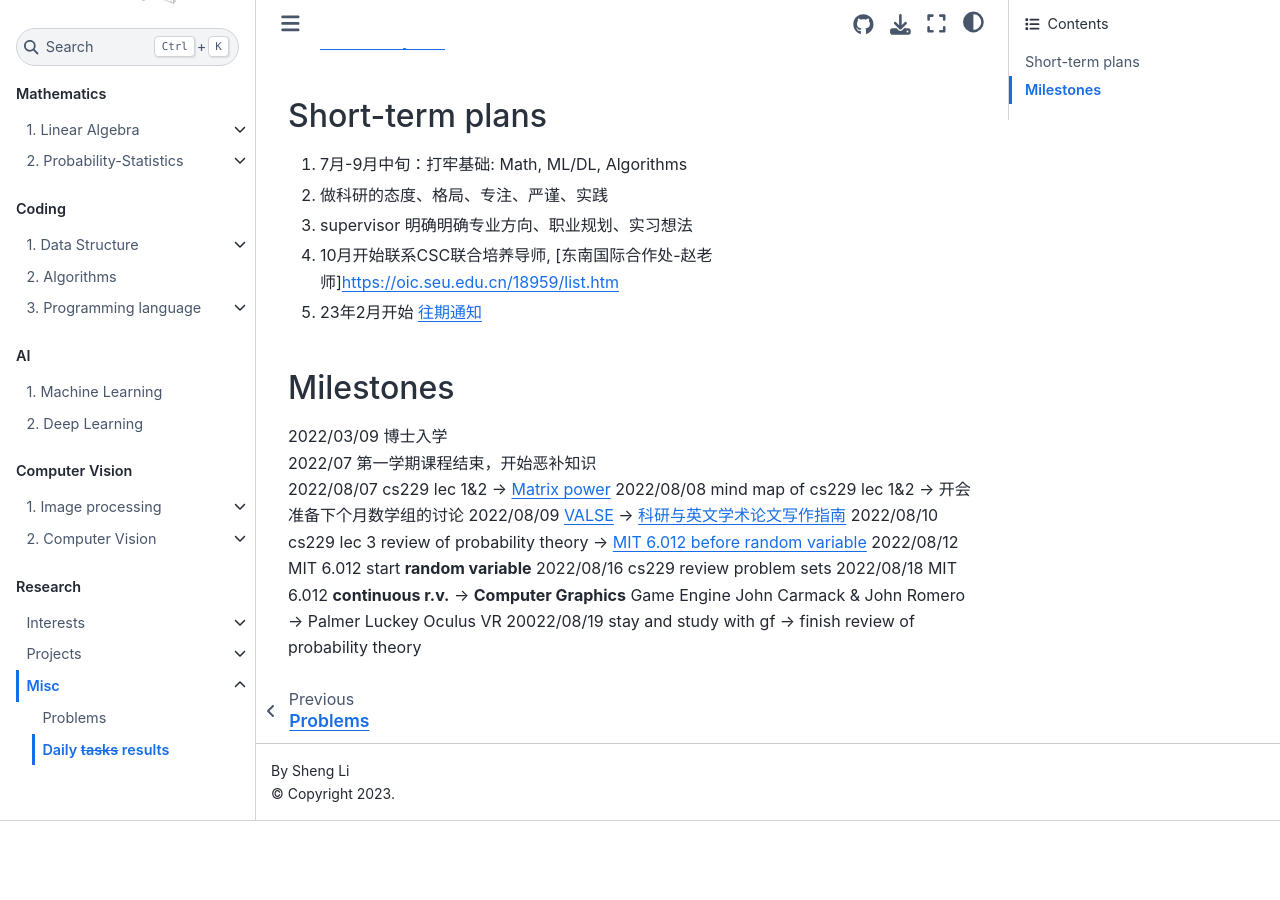
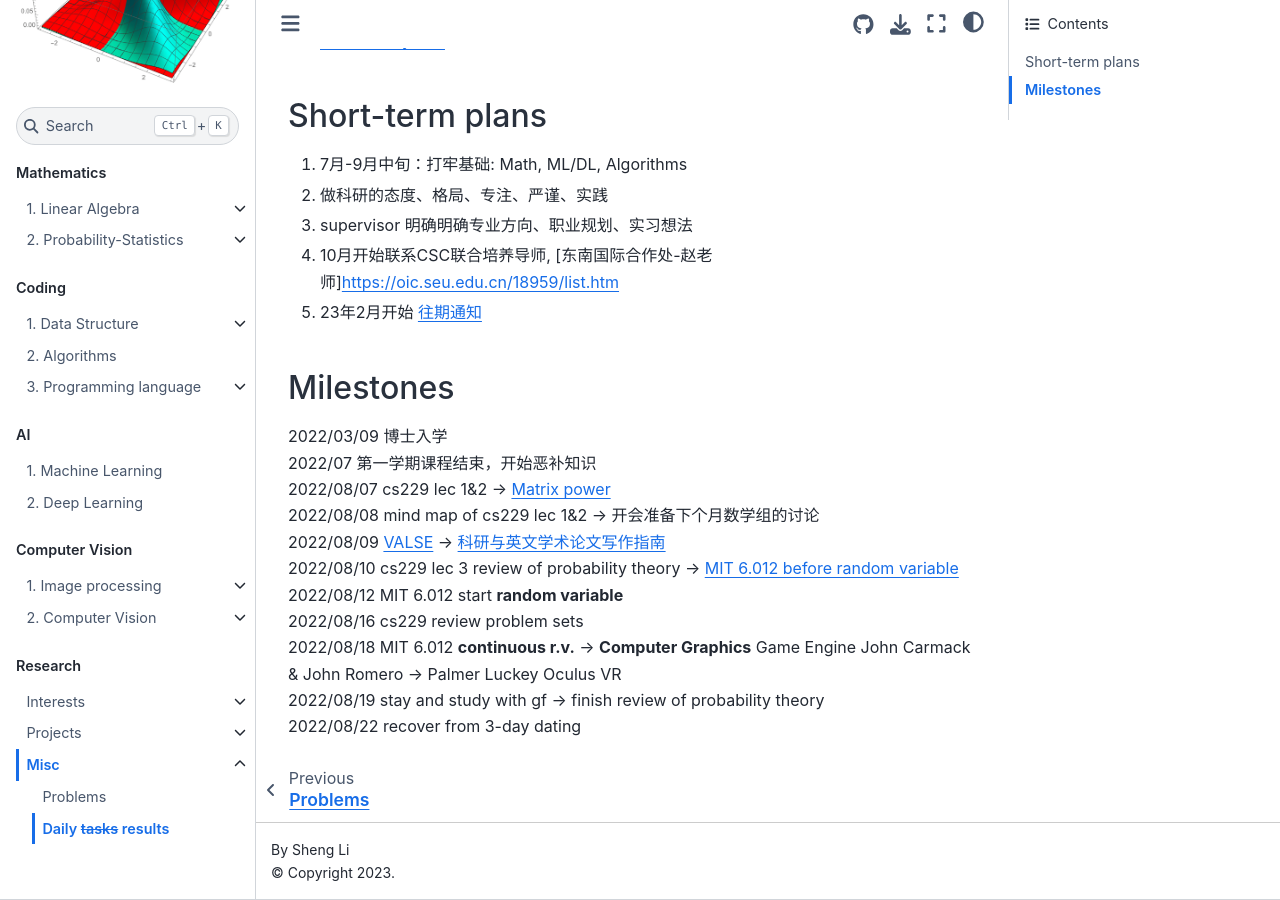
Before and after one commit to EeToSe/EeToSe.github.io, a Jupyter Book: the page built from chapters/10/1/2/results.md, in a window 1280 px wide and 900 px high, scrolled down 505 px. Built offline with Jupyter Book 1.0.4 settings and Sphinx 7.4.7 and the Sphinx Book theme 1.1.4, drawn with Linux system fonts in a browser that asks for light colours; pages that are not in the unit, such as notebooks, are missing from menus; before the commit the page ends 1326 px from its top, so only the background shows below that.

Commit message:
Monday of a new week :)

```diff
--- a/chapters/10/1/2/results.md
+++ b/chapters/10/1/2/results.md
@@ -24,11 +24,12 @@
 ## Milestones
 2022/03/09 博士入学<br>
 2022/07  第一学期课程结束，开始恶补知识 <br>
-2022/08/07 cs229 lec 1&2 -> [Matrix power](https://github.com/Visualize-ML/Book4_Power-of-Matrix)
-2022/08/08 mind map of cs229 lec 1&2 -> 开会准备下个月数学组的讨论
-2022/08/09 [VALSE](https://space.bilibili.com/562085182/video?tid=0&page=8&keyword=&order=pubdate) -> [科研与英文学术论文写作指南](https://mmlab-iie.github.io/course/)
-2022/08/10 cs229 lec 3 review of probability theory -> [MIT 6.012 before random variable](https://www.bilibili.com/video/BV1LE411B7ir?p=49&vd_source=328603c9551807bb076c87ab1208ace6)
-2022/08/12 MIT 6.012 start **random variable**
-2022/08/16 cs229 review problem sets
-2022/08/18 MIT 6.012 **continuous r.v.** -> **Computer Graphics** Game Engine John Carmack & John Romero -> Palmer Luckey Oculus VR
-20022/08/19 stay and study with gf -> finish review of probability theory
+2022/08/07 cs229 lec 1&2 -> [Matrix power](https://github.com/Visualize-ML/Book4_Power-of-Matrix) <br>
+2022/08/08 mind map of cs229 lec 1&2 -> 开会准备下个月数学组的讨论 <br>
+2022/08/09 [VALSE](https://space.bilibili.com/562085182/video?tid=0&page=8&keyword=&order=pubdate) -> [科研与英文学术论文写作指南](https://mmlab-iie.github.io/course/) <br>
+2022/08/10 cs229 lec 3 review of probability theory -> [MIT 6.012 before random variable](https://www.bilibili.com/video/BV1LE411B7ir?p=49&vd_source=328603c9551807bb076c87ab1208ace6) <br>
+2022/08/12 MIT 6.012 start **random variable** <br>
+2022/08/16 cs229 review problem sets <br>
+2022/08/18 MIT 6.012 **continuous r.v.** -> **Computer Graphics** Game Engine John Carmack & John Romero -> Palmer Luckey Oculus VR <br>
+2022/08/19 stay and study with gf -> finish review of probability theory <br>
+2022/08/22 recover from 3-day dating <br>
```
